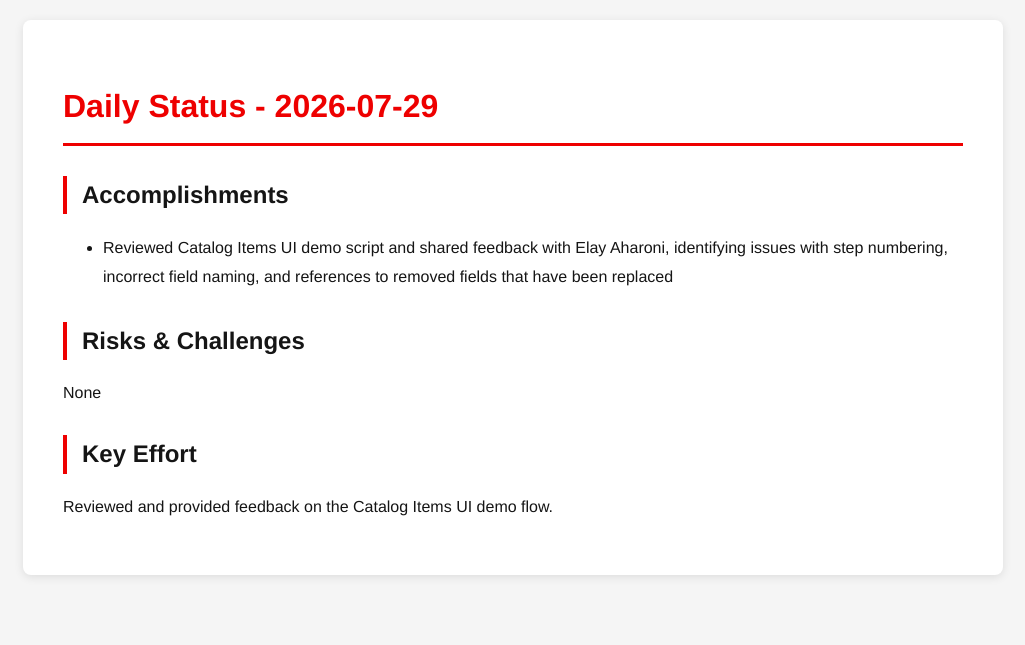
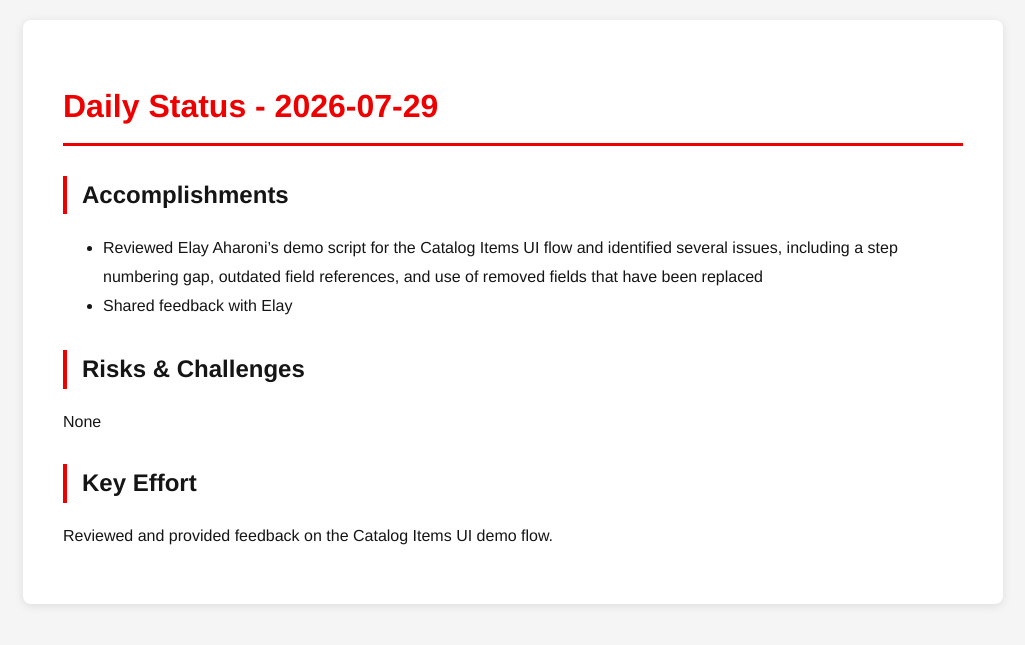
Before and after one commit to tzvatot/daily-status, a Jekyll site: the page built from 2026-07-29.md, in a window 1280 px wide. Shown: the top 645 px of the page, without its empty margins (127-1152 px from the left). Built offline with Jekyll 4.4.1, drawn with Linux system fonts in a browser that asks for light colours.

Commit message:
Daily status update - 2026-07-29

```diff
--- a/2026-07-29.md
+++ b/2026-07-29.md
@@ -7,7 +7,8 @@ date: 2026-07-29
 # Daily Status - 2026-07-29
 
 ## Accomplishments
-- Reviewed Catalog Items UI demo script and shared feedback with Elay Aharoni, identifying issues with step numbering, incorrect field naming, and references to removed fields that have been replaced
+- Reviewed Elay Aharoni's demo script for the Catalog Items UI flow and identified several issues, including a step numbering gap, outdated field references, and use of removed fields that have been replaced
+- Shared feedback with Elay
 
 ## Risks & Challenges
 None
```
